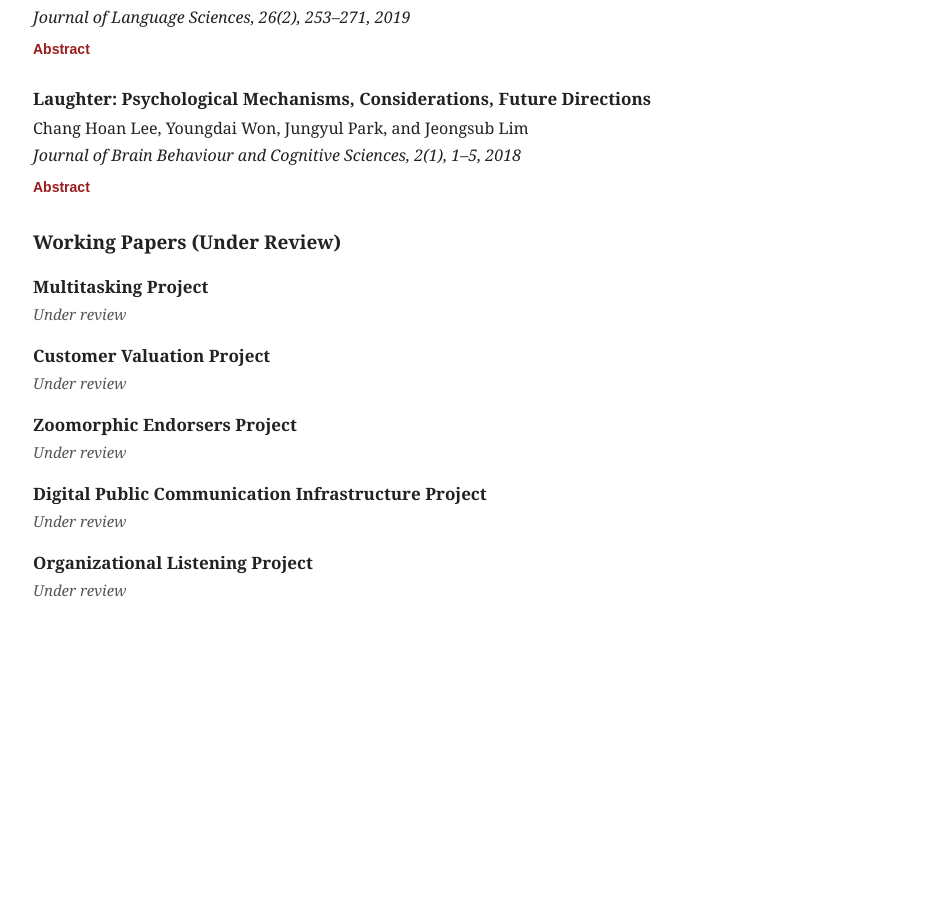
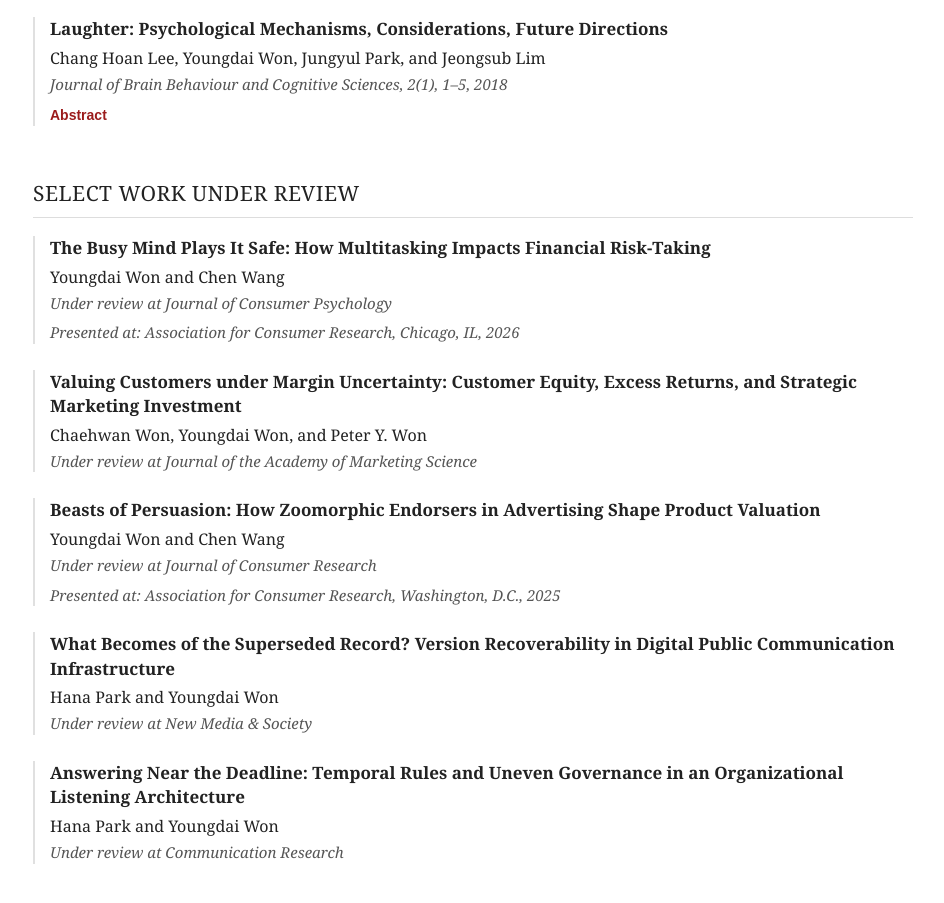
Before and after one commit to youngdaiwon/youngdaiwon.github.io, a plain HTML site: page index.html in a window 1280 px wide. Shown: the part 1033-1936 px from the top of the page, without its empty margins (167-1111 px from the left). Before the commit the page ends 1679 px from the top, so only its background shows below. Drawn offline with Linux system fonts and the light colour scheme.

Commit message:
Update index.html

```diff
--- a/index.html
+++ b/index.html
@@ -86,41 +86,43 @@
     }
 
     .section-title {
-      margin: 0 0 24px 0;
+      margin: 0 0 18px 0;
       padding-bottom: 7px;
       border-bottom: 1px solid #dddddd;
-      font-size: 22px;
+      font-size: 21px;
       font-weight: normal;
       text-transform: uppercase;
-      letter-spacing: 0.4px;
+      letter-spacing: 0.5px;
     }
 
-    .subsection-title {
-      margin: 30px 0 18px 0;
-      font-size: 19px;
-      font-weight: bold;
+    .publication,
+    .working-paper {
+      margin-bottom: 26px;
+      padding-left: 15px;
+      border-left: 2px solid #e0e0e0;
     }
 
-    .publication {
-      margin-bottom: 27px;
-    }
-
-    .publication-title {
+    .publication-title,
+    .working-paper-title {
       margin: 0 0 4px 0;
       font-size: 17px;
       font-weight: bold;
       line-height: 1.45;
     }
 
-    .publication-authors {
+    .publication-authors,
+    .working-paper-authors {
       margin: 0 0 3px 0;
       font-size: 16px;
     }
 
-    .publication-journal {
+    .publication-journal,
+    .working-paper-status,
+    .working-paper-conference {
       margin: 0 0 7px 0;
-      font-size: 16px;
+      font-size: 15px;
       font-style: italic;
+      color: #555;
     }
 
     details {
@@ -143,28 +145,9 @@
     .abstract {
       max-width: 760px;
       margin-top: 10px;
-      padding-left: 15px;
-      border-left: 2px solid #e0e0e0;
       font-size: 15px;
       line-height: 1.65;
       color: #333;
-    }
-
-    .working-paper {
-      margin-bottom: 18px;
-    }
-
-    .working-paper-title {
-      margin: 0;
-      font-size: 17px;
-      font-weight: bold;
-    }
-
-    .working-paper-status {
-      margin: 3px 0 0 0;
-      font-size: 15px;
-      font-style: italic;
-      color: #555;
     }
 
     @media (max-width: 650px) {
@@ -207,9 +190,7 @@
 
         <p>Assistant Professor of Marketing</p>
 
-        <p>
-          Charles F. Dolan School of Business, Fairfield University
-        </p>
+        <p>Charles F. Dolan School of Business, Fairfield University</p>
 
         <div class="profile-links">
 
@@ -248,7 +229,6 @@
     </div>
 
     <div class="bio">
-
       <p>
         I am an Assistant Professor of Marketing at the Charles F. Dolan School
         of Business, Fairfield University. My research examines consumer decision
@@ -259,15 +239,12 @@
         work uses experimental methods to identify the mechanisms underlying
         consumer judgments, preferences, and behavior.
       </p>
-
     </div>
 
 
     <section class="section">
 
-      <h2 class="section-title">Research</h2>
-
-      <h3 class="subsection-title">Publications</h3>
+      <h2 class="section-title">Publications</h2>
 
 
       <div class="publication">
@@ -281,7 +258,7 @@
         </p>
 
         <p class="publication-journal">
-          Encyclopedia of Pricing, Elgar Publishing, 2024
+          Encyclopedia of Pricing, Elgar Publishing, 203–206, 2024
         </p>
 
         <details>
@@ -456,52 +433,104 @@
 
       </div>
 
+    </section>
 
-      <h3 class="subsection-title">Working Papers (Under Review)</h3>
+
+    <section class="section">
+
+      <h2 class="section-title">Select Work Under Review</h2>
+
 
       <div class="working-paper">
+
         <p class="working-paper-title">
-          Multitasking Project
+          The Busy Mind Plays It Safe: How Multitasking Impacts Financial Risk-Taking
         </p>
+
+        <p class="working-paper-authors">
+          Youngdai Won and Chen Wang
+        </p>
+
         <p class="working-paper-status">
-          Under review
+          Under review at Journal of Consumer Psychology
         </p>
+
+        <p class="working-paper-conference">
+          Presented at: Association for Consumer Research, Chicago, IL, 2026
+        </p>
+
       </div>
 
+
       <div class="working-paper">
+
         <p class="working-paper-title">
-          Customer Valuation Project
+          Valuing Customers under Margin Uncertainty: Customer Equity, Excess Returns, and Strategic Marketing Investment
         </p>
+
+        <p class="working-paper-authors">
+          Chaehwan Won, Youngdai Won, and Peter Y. Won
+        </p>
+
         <p class="working-paper-status">
-          Under review
+          Under review at Journal of the Academy of Marketing Science
         </p>
+
       </div>
 
+
       <div class="working-paper">
+
         <p class="working-paper-title">
-          Zoomorphic Endorsers Project
+          Beasts of Persuasion: How Zoomorphic Endorsers in Advertising Shape Product Valuation
         </p>
+
+        <p class="working-paper-authors">
+          Youngdai Won and Chen Wang
+        </p>
+
         <p class="working-paper-status">
-          Under review
+          Under review at Journal of Consumer Research
         </p>
+
+        <p class="working-paper-conference">
+          Presented at: Association for Consumer Research, Washington, D.C., 2025
+        </p>
+
       </div>
 
+
       <div class="working-paper">
+
         <p class="working-paper-title">
-          Digital Public Communication Infrastructure Project
+          What Becomes of the Superseded Record? Version Recoverability in Digital Public Communication Infrastructure
         </p>
+
+        <p class="working-paper-authors">
+          Hana Park and Youngdai Won
+        </p>
+
         <p class="working-paper-status">
-          Under review
+          Under review at New Media &amp; Society
         </p>
+
       </div>
 
+
       <div class="working-paper">
+
         <p class="working-paper-title">
-          Organizational Listening Project
+          Answering Near the Deadline: Temporal Rules and Uneven Governance in an Organizational Listening Architecture
         </p>
+
+        <p class="working-paper-authors">
+          Hana Park and Youngdai Won
+        </p>
+
         <p class="working-paper-status">
-          Under review
+          Under review at Communication Research
         </p>
+
       </div>
 
     </section>
```
